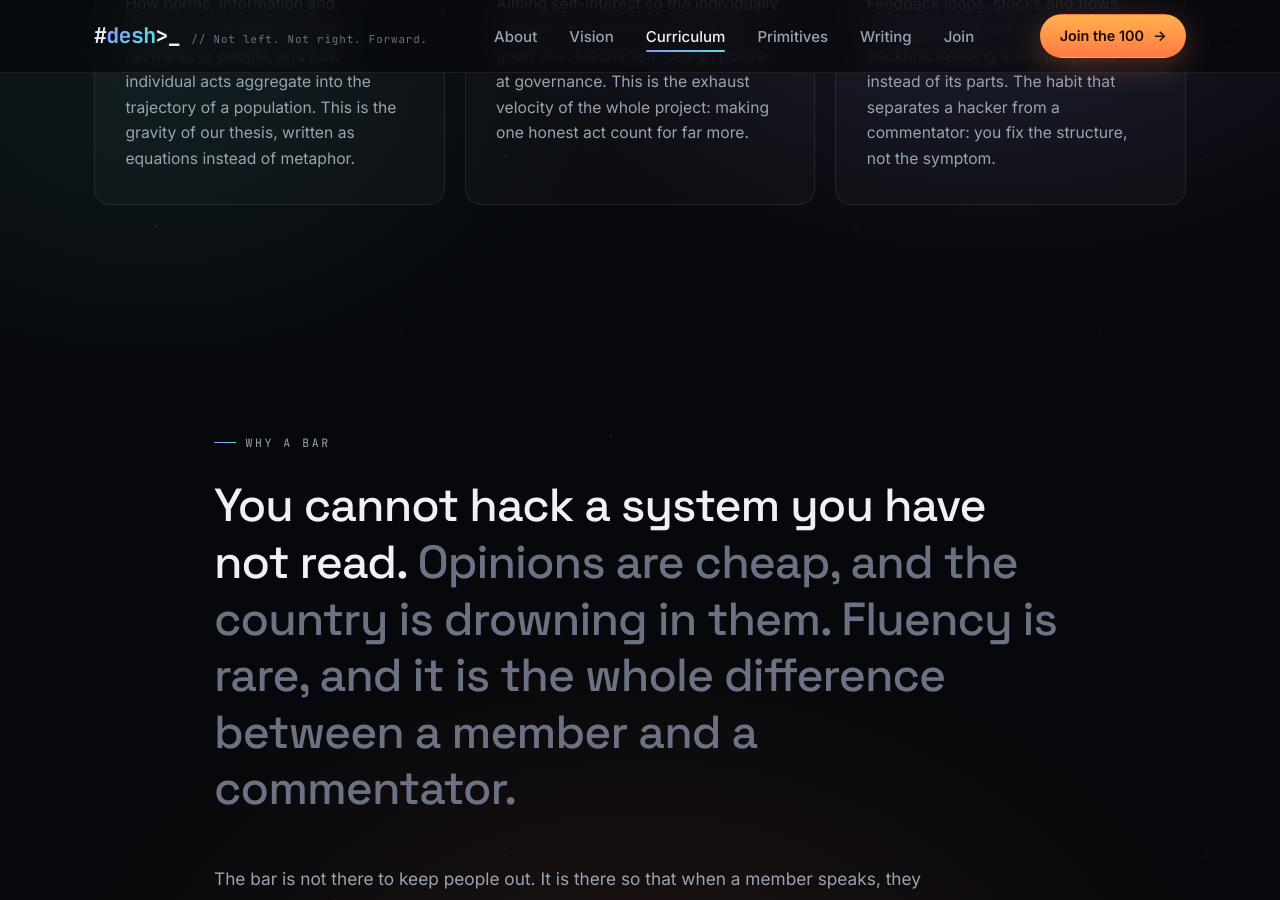
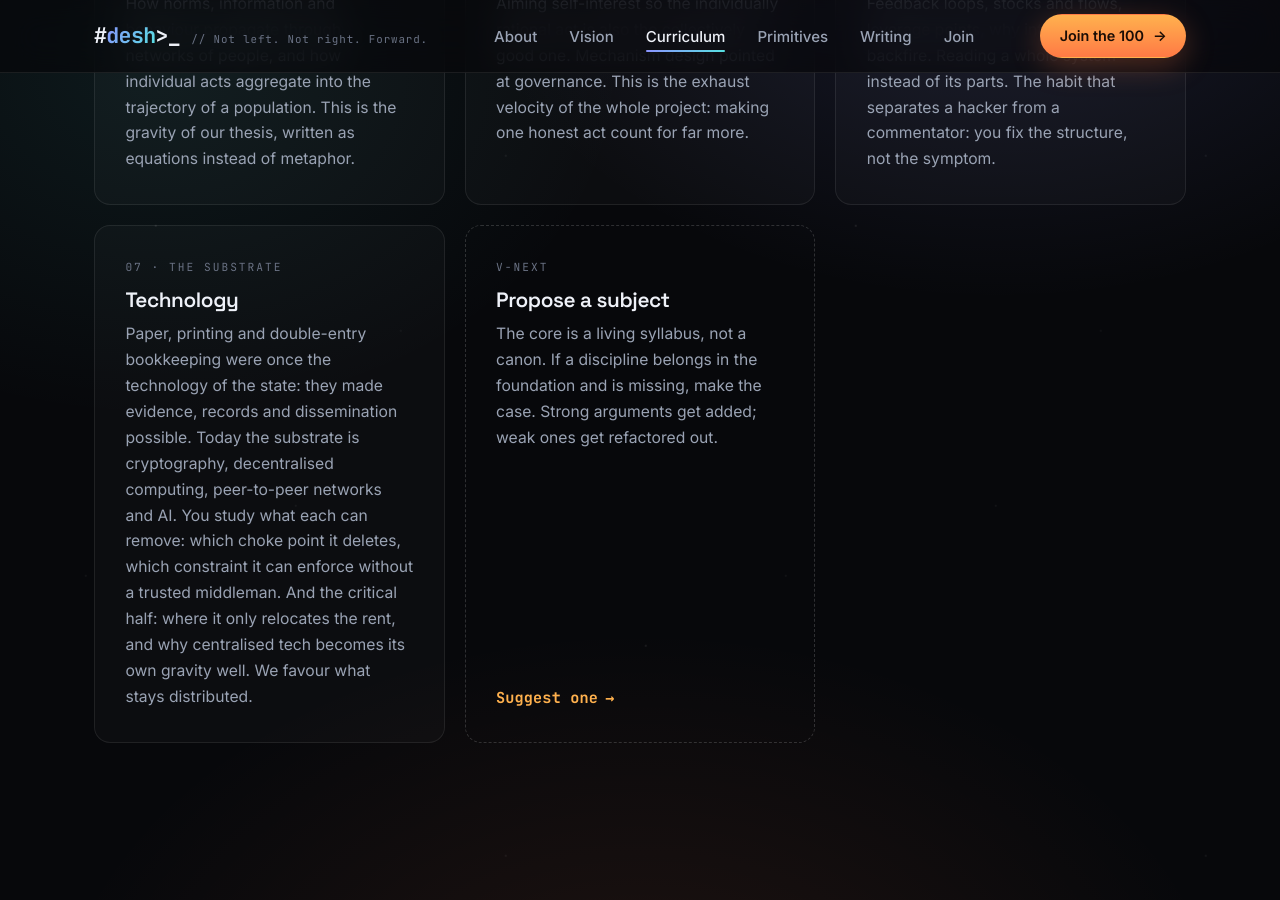
Before and after one commit to join-desh/website, a Jekyll site: the page built from curriculum.md, in a window 1280 px wide and 900 px high, scrolled down 1532 px. Built offline with Jekyll 4.4.1, drawn with Linux system fonts in a browser that asks for light colours; some of the changed text lies outside the part shown.

Commit message:
Curriculum: add Technology (the substrate) + 'Propose a subject'
Add subject 07, Technology: cryptography, decentralised computing, P2P and AI
as the modern substrate, framed like paper/printing/double-entry were the
substrate of the old state. Judge tech by which choke point it deletes, note
where it only relocates rent, and bias toward what stays distributed (so it
doesn't become its own gravity well). Drop the hardcoded 'Six' from the
heading and add a dashed 'Propose a subject' card, keeping the syllabus a
living, versioned set.

Co-Authored-By: Claude Opus 4.8 (1M context) <noreply@anthropic.com>
Claude-Session: https://claude.ai/code/session_01ML9XYGFVNXYvcqAfbdoJkb

```diff
--- a/curriculum.md
+++ b/curriculum.md
@@ -17,7 +17,7 @@ permalink: /curriculum/
   <div class="container">
     <div class="section-head reveal">
       <span class="eyebrow">The core</span>
-      <h2>Six subjects, before you're onboarded</h2>
+      <h2>The reading, before you're onboarded</h2>
       <p>Read them the way a hacker reads a manual: to reason with, not to recite. The core is versioned; subjects get added as the field demands.</p>
     </div>
     <div class="grid grid-3">
@@ -51,6 +51,17 @@ permalink: /curriculum/
         <h3>Systems Thinking</h3>
         <p>Feedback loops, stocks and flows, leverage points, why interventions backfire. Reading a whole system instead of its parts. The habit that separates a hacker from a commentator: you fix the structure, not the symptom.</p>
       </div>
+      <div class="card reveal">
+        <span class="kicker">07 · The substrate</span>
+        <h3>Technology</h3>
+        <p>Paper, printing and double-entry bookkeeping were once the technology of the state: they made evidence, records and dissemination possible. Today the substrate is cryptography, decentralised computing, peer-to-peer networks and AI. You study what each can remove: which choke point it deletes, which constraint it can enforce without a trusted middleman. And the critical half: where it only relocates the rent, and why centralised tech becomes its own gravity well. We favour what stays distributed.</p>
+      </div>
+      <div class="card card-next reveal">
+        <span class="kicker">v-next</span>
+        <h3>Propose a subject</h3>
+        <p>The core is a living syllabus, not a canon. If a discipline belongs in the foundation and is missing, make the case. Strong arguments get added; weak ones get refactored out.</p>
+        <a href="mailto:help.me@joindesh.in?subject=A%20subject%20for%20the%20core" class="link-arrow">Suggest one <span class="arrow">→</span></a>
+      </div>
     </div>
   </div>
 </section>
```
